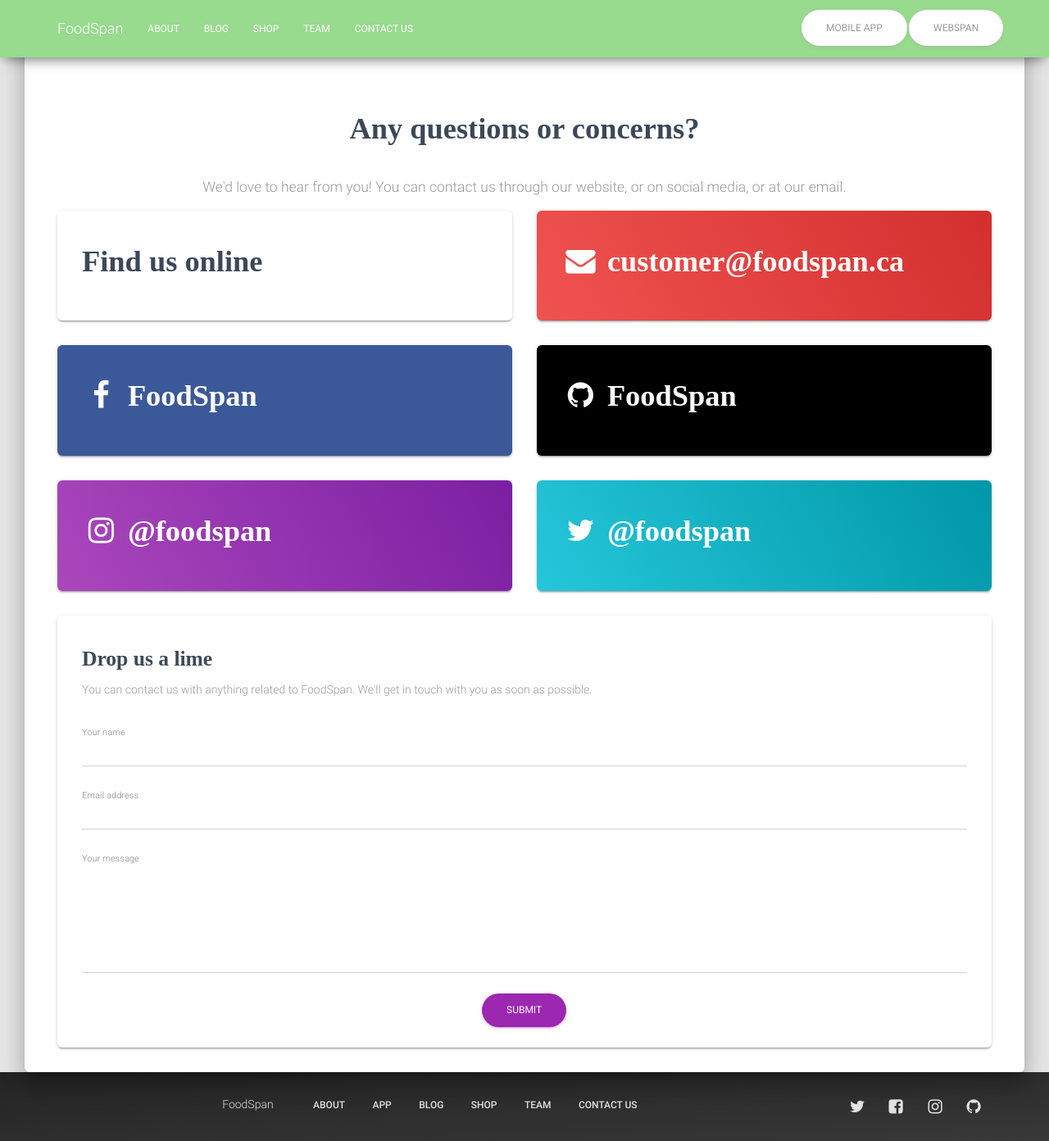
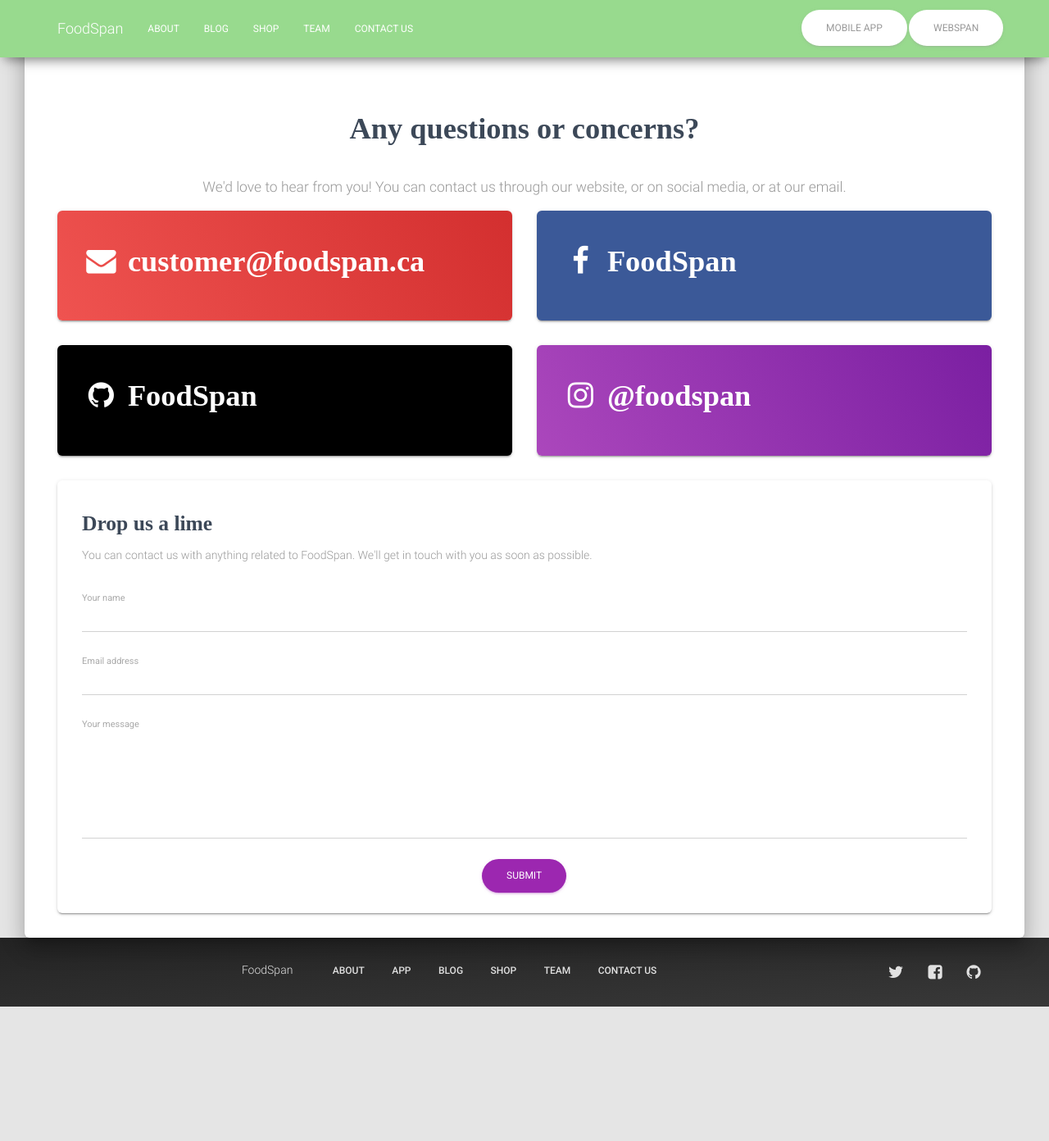
Before and after one commit to FoodSpan/foodspan-website, a Jekyll site: the page built from contact.html, in a window 1280 px wide and 1392 px high. Shown: the whole window at 82% size. Built offline with Jekyll 4.4.1, drawn with Linux system fonts in a browser that asks for light colours; some web fonts are replaced.

Commit message:
updates social media

```diff
--- a/_includes/footer.html
+++ b/_includes/footer.html
@@ -36,18 +36,13 @@
 
 		<ul class="social-buttons pull-right">
 			<li>
-				<a href="#" target="_blank" class="btn btn-just-icon btn-simple">
+				<a href="https://twitter.com/FoodSpanCA" target="_blank" class="btn btn-just-icon btn-simple">
 					<i class="fa fa-twitter"></i>
 				</a>
 			</li>
 			<li>
-				<a href="https://www.facebook.com/FoodSpan-1634909726820261/" target="_blank" class="btn btn-just-icon btn-simple">
+				<a href="https://www.facebook.com/FoodSpanCA/" target="_blank" class="btn btn-just-icon btn-simple">
 					<i class="fa fa-facebook-square"></i>
-				</a>
-			</li>
-			<li>
-				<a href="#" target="_blank" class="btn btn-just-icon btn-simple">
-					<i class="fa fa-instagram"></i>
 				</a>
 			</li>
 			<li>
--- a/contact.html
+++ b/contact.html
@@ -13,13 +13,6 @@
 	    </div>
 			<div class="row">
 				<div class="col-sm-6">
-					<div class="card">
-						<div class="content">
-							<h2 class="title">Find us online</h2>
-						</div>
-					</div>
-				</div>
-				<div class="col-sm-6">
 					<a href="#">
 						<div class="card">
 							<div class="content content-danger">
@@ -28,10 +21,8 @@
 						</div>
 					</a>
 				</div>
-			</div>
-			<div class="row">
 				<div class="col-sm-6">
-					<a href="https://www.facebook.com/FoodSpan-1634909726820261/">
+					<a href="https://www.facebook.com/FoodSpanCA/">
 						<div class="card" style="background-color:#3b5998;">
 							<div class="content">
 								<h2 class="title" style="color:white;"><span class="fa fa-facebook fa-fw"></span> FoodSpan</h2>
@@ -39,6 +30,8 @@
 						</div>
 					</a>
 				</div>
+			</div>
+			<div class="row">
 				<div class="col-sm-6">
 					<a href="https://github.com/FoodSpan">
 						<div class="card" style="background-color:black;">
@@ -48,10 +41,8 @@
 						</div>
 					</a>
 				</div>
-			</div>
-			<div class="row">
 				<div class="col-sm-6">
-					<a href="#">
+					<a href="https://twitter.com/FoodSpanCA">
 						<div class="card">
 							<div class="content content-primary">
 								<h2 class="title" style="color:white;"><span class="fa fa-instagram fa-fw"></span> @foodspan</h2>
@@ -59,16 +50,8 @@
 						</div>
 					</a>
 				</div>
-				<div class="col-sm-6">
-					<a href="#">
-						<div class="card">
-							<div class="content content-info">
-								<h2 class="title" style="color:white;"><span class="fa fa-twitter fa-fw"></span> @foodspan</h2>
-							</div>
-						</div>
-					</a>
-				</div>
 			</div>
+
 			<div class="card">
 				<div class="content">
 					<h3 class="title">Drop us a lime</h3>
```
